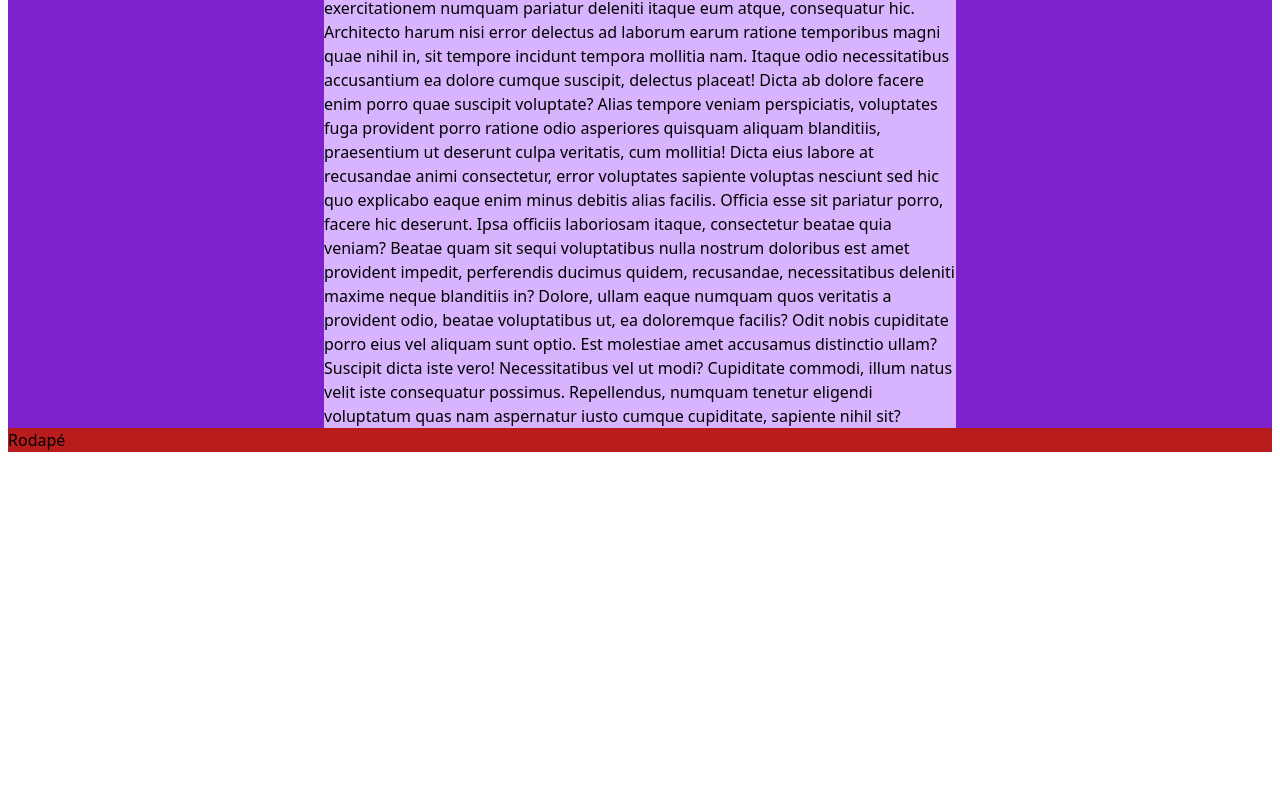
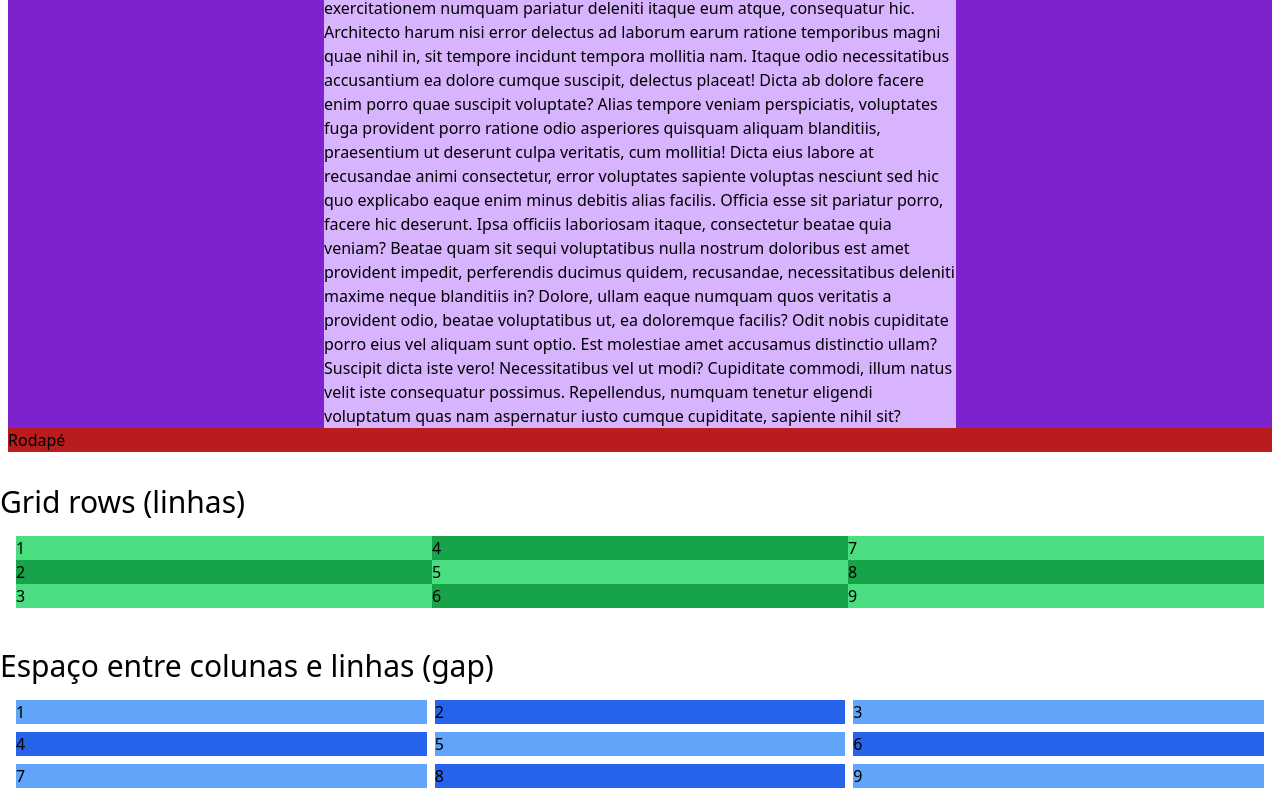
Before and after one commit to maxxdiego/14_tailwind_css, a website: page tailwind_05-grid/src/index.html in a window 1280 px wide. Shown: the part 2036-2840 px from the top of the page. Before the commit the page ends 2520 px from the top, so only its background shows below. Drawn offline with Linux system fonts and the light colour scheme.

Commit message:
@maxxdiego

```diff
--- a/tailwind_05-grid/src/index.html
+++ b/tailwind_05-grid/src/index.html
@@ -167,6 +167,36 @@
 
     <br />
 
+    <h1 class="text-3xl">Grid rows (linhas)</h1>
+
+    <div class="grid grid-rows-3 grid-flow-col m-4">
+        <div class="bg-green-400">1</div>
+        <div class="bg-green-600">2</div>
+        <div class="bg-green-400">3</div>
+        <div class="bg-green-600">4</div>
+        <div class="bg-green-400">5</div>
+        <div class="bg-green-600">6</div>
+        <div class="bg-green-400">7</div>
+        <div class="bg-green-600">8</div>
+        <div class="bg-green-400">9</div>
+    </div>
+
+    <br />
+
+    <h1 class="text-3xl">Espaço entre colunas e linhas (gap)</h1>
+
+    <div class="grid grid-cols-3 m-4 gap-2">
+        <div class="bg-blue-400">1</div>
+        <div class="bg-blue-600">2</div>
+        <div class="bg-blue-400">3</div>
+        <div class="bg-blue-600">4</div>
+        <div class="bg-blue-400">5</div>
+        <div class="bg-blue-600">6</div>
+        <div class="bg-blue-400">7</div>
+        <div class="bg-blue-600">8</div>
+        <div class="bg-blue-400">9</div>
+    </div>
+
 </body>
 
 </html>
```
Also changed, not shown: tailwind_05-grid/README.md, tailwind_05-grid/src/css/output.css.
